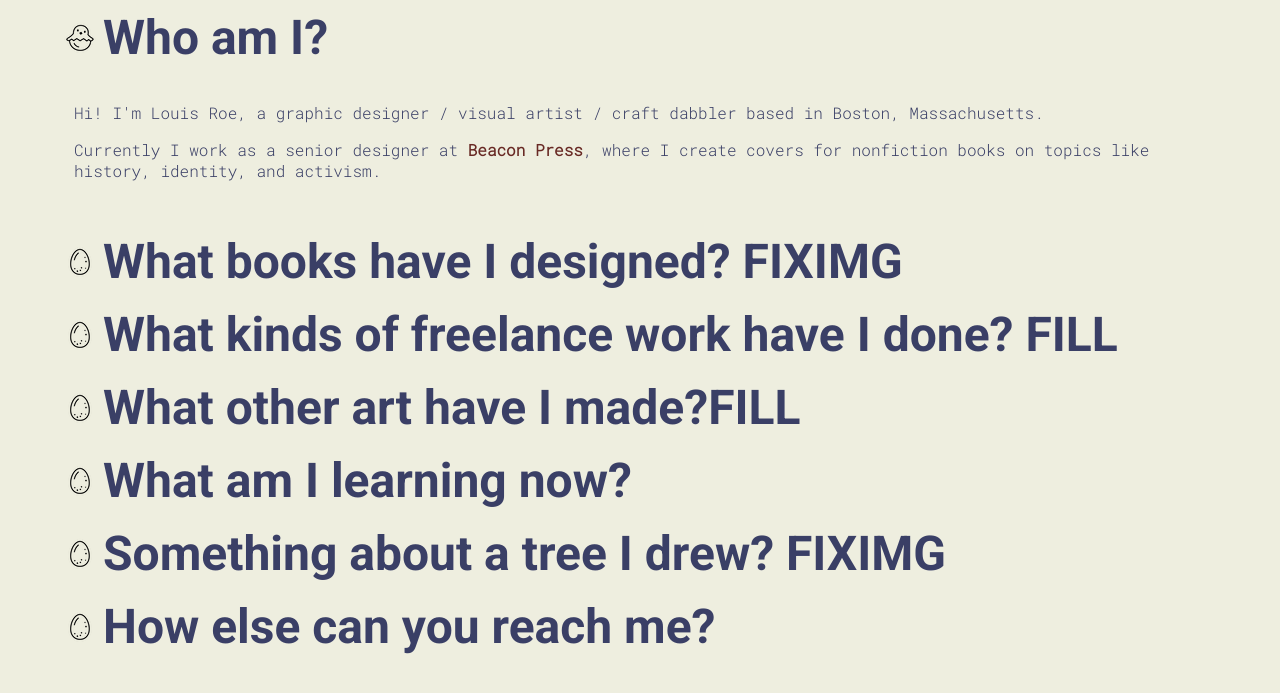
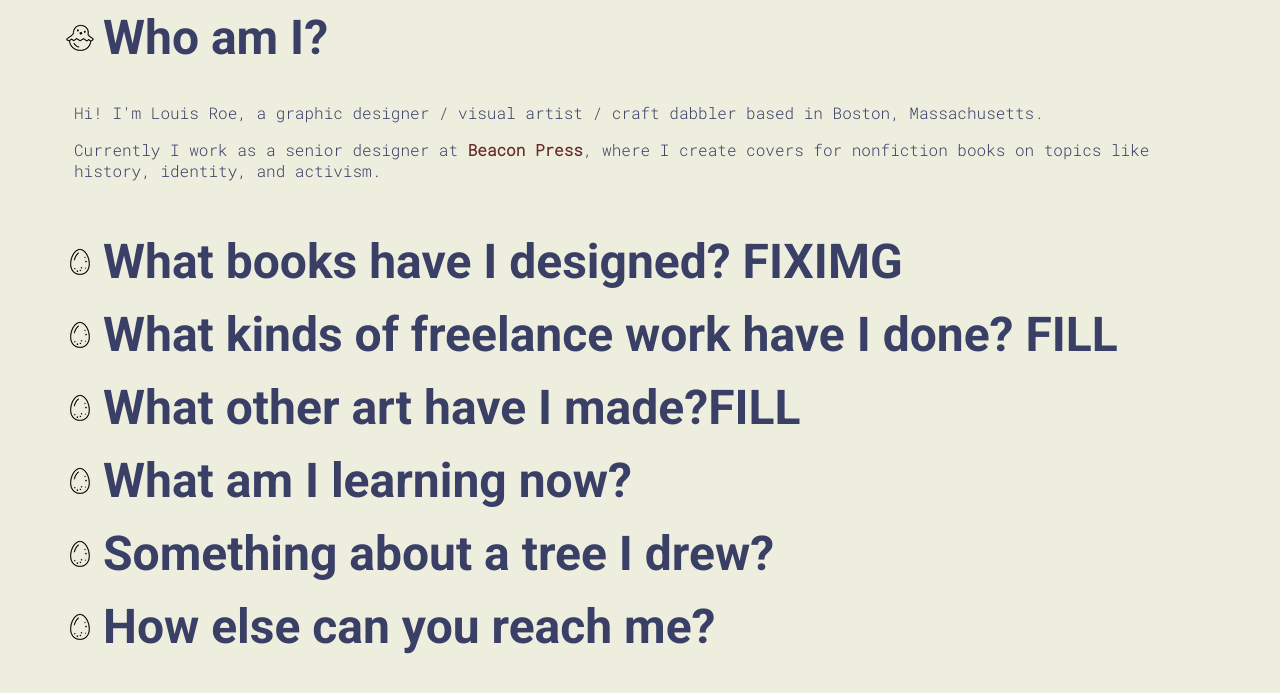
Before and after one commit to FennMacon/LouisRoe, a plain HTML site: page index.html in a window 1280 px wide. Shown: the part 141-834 px from the top of the page. Drawn offline with Linux system fonts and the light colour scheme.

Commit message:
sprite png

```diff
--- a/index.html
+++ b/index.html
@@ -118,7 +118,7 @@
       </details>
 
       <details>
-        <summary>Something about a tree I drew? FIXIMG</summary>
+        <summary>Something about a tree I drew?</summary>
         <div class="detailsContent">
             <p>Oh, right! I started making some pixel art for a murder mystery dating game my roommate and I are dreaming up.</p>
             <div class="spriteGallery">
```
